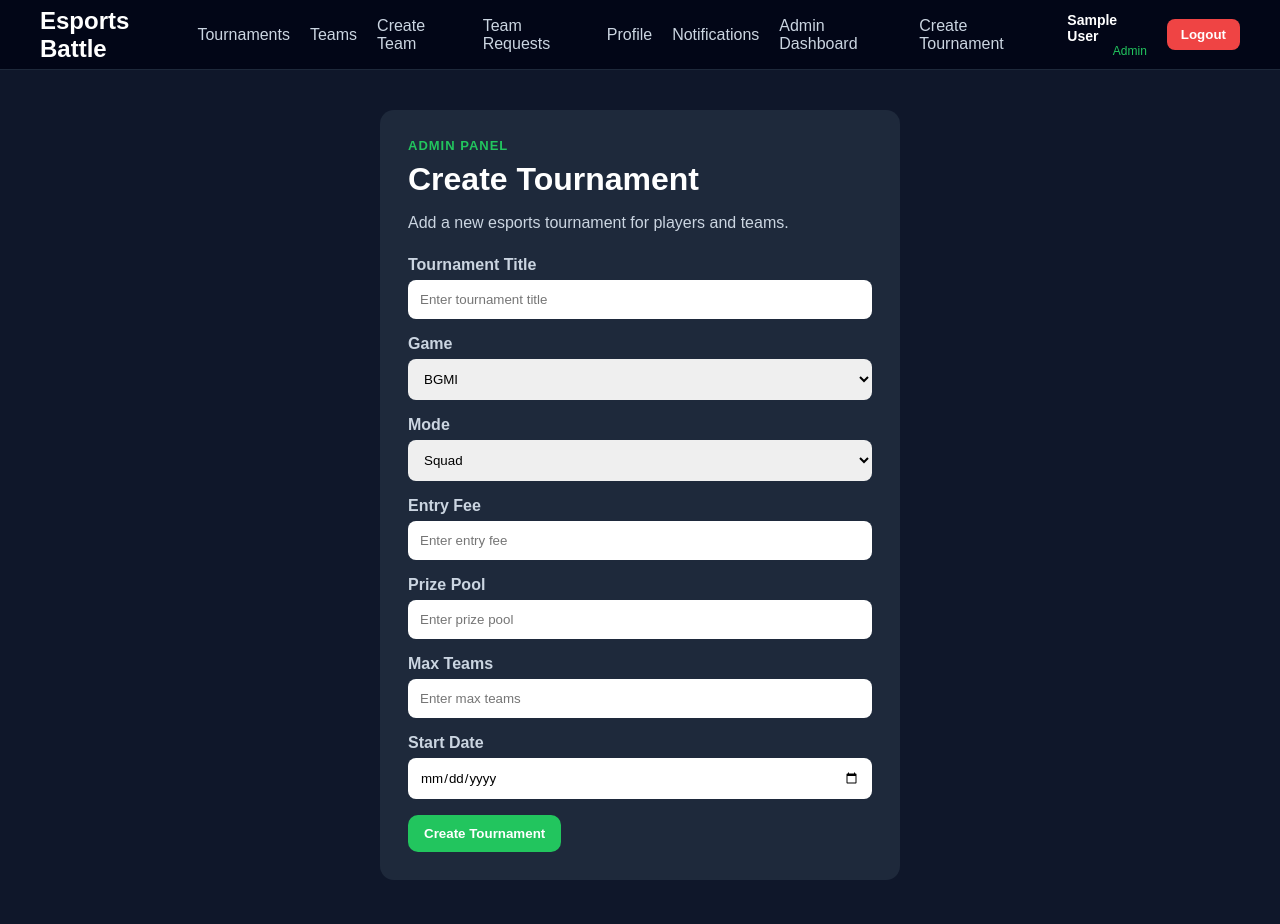
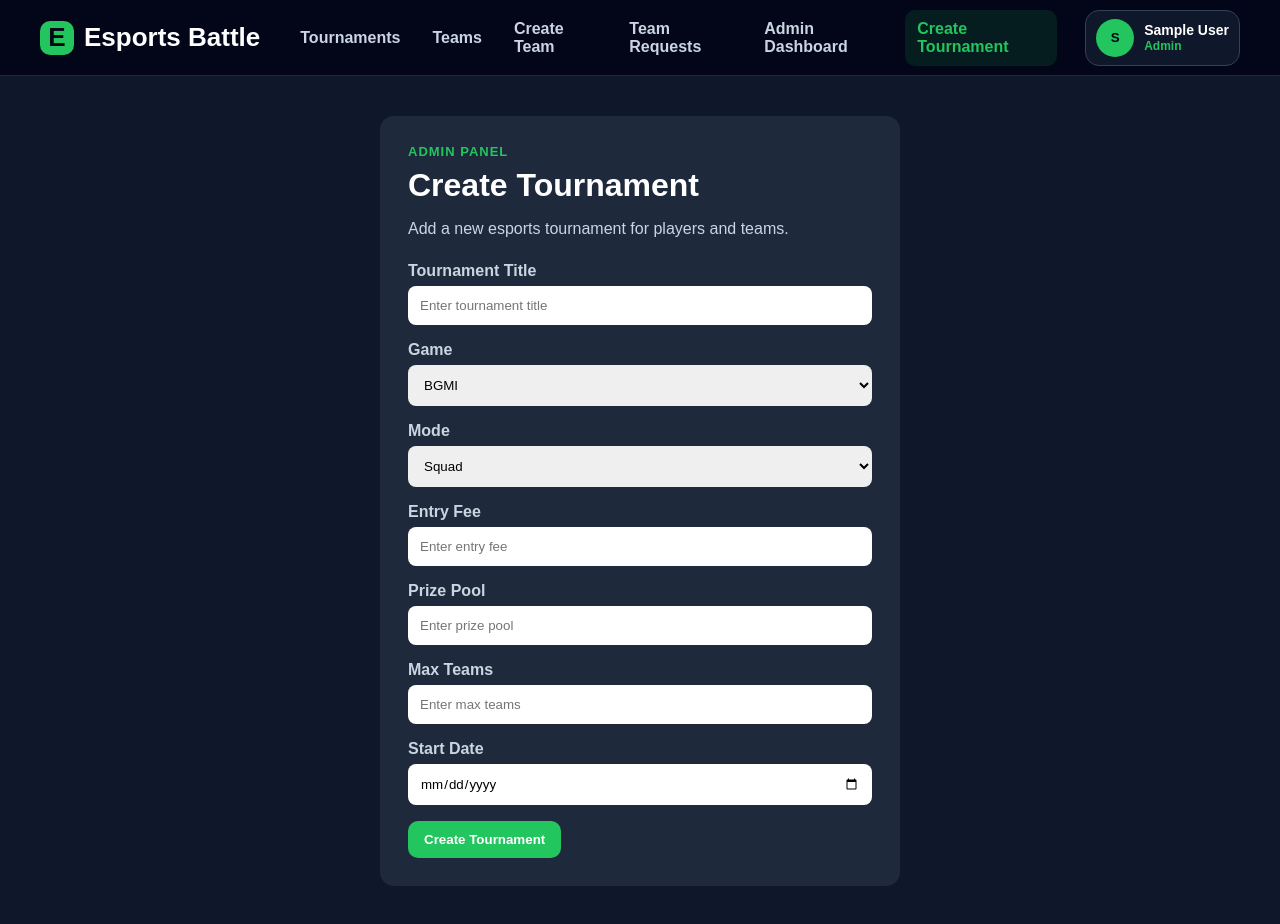
Before and after one commit to yash-yadav1804/Esports-Battle, a React (Vite) app in the folder client/: page /admin/create-tournament in a window 1280 px wide. Built offline with nearby package versions, Linux system fonts and the light colour scheme; sample sign-in values are in the browser's storage.

Commit message:
refactor: improve navbar with active links and profile dropdown

```diff
--- a/client/src/components/Navbar.jsx
+++ b/client/src/components/Navbar.jsx
@@ -1,9 +1,14 @@
-import { Link, useLocation, useNavigate } from "react-router-dom";
+import { useState } from "react";
+import { Link, NavLink, useLocation, useNavigate } from "react-router-dom";
+import { useToast } from "./ui/useToast";
 import styles from "./Navbar.module.css";
 
 const Navbar = () => {
   const navigate = useNavigate();
   const location = useLocation();
+  const toast = useToast();
+
+  const [isProfileOpen, setIsProfileOpen] = useState(false);
 
   const token = localStorage.getItem("token");
   const user = JSON.parse(localStorage.getItem("user"));
@@ -12,7 +17,12 @@ const Navbar = () => {
     localStorage.removeItem("token");
     localStorage.removeItem("user");
 
+    toast.info("You have been logged out");
     navigate("/login");
+  };
+
+  const getNavClass = ({ isActive }) => {
+    return isActive ? `${styles.link} ${styles.activeLink}` : styles.link;
   };
 
   if (location.pathname === "/login") {
@@ -20,57 +30,84 @@ const Navbar = () => {
   }
 
   return (
-    <nav className={styles.navbar}>
+    <header className={styles.navbar}>
       <Link to="/tournaments" className={styles.logo}>
+        <span className={styles.logoMark}>E</span>
         Esports Battle
       </Link>
 
-      <div className={styles.links}>
-        <Link to="/tournaments" className={styles.link}>
+      <nav className={styles.links}>
+        <NavLink to="/tournaments" className={getNavClass}>
           Tournaments
-        </Link>
-        <Link to="/teams" className={styles.link}>
+        </NavLink>
+
+        <NavLink to="/teams" className={getNavClass}>
           Teams
-        </Link>
-        <Link to="/teams/create" className={styles.link}>
+        </NavLink>
+
+        <NavLink to="/teams/create" className={getNavClass}>
           Create Team
-        </Link>
-        <Link to="/team-requests" className={styles.link}>
+        </NavLink>
+
+        <NavLink to="/team-requests" className={getNavClass}>
           Team Requests
-        </Link>
-        <Link to="/profile" className={styles.link}>
-          Profile
-        </Link>
+        </NavLink>
 
-        <Link to="/notifications" className={styles.link}>
-          Notifications
-        </Link>
         {user?.role === "admin" && (
           <>
-            <Link to="/admin/dashboard" className={styles.link}>
+            <NavLink to="/admin/dashboard" className={getNavClass}>
               Admin Dashboard
-            </Link>
+            </NavLink>
 
-            <Link to="/admin/create-tournament" className={styles.link}>
+            <NavLink to="/admin/create-tournament" className={getNavClass}>
               Create Tournament
-            </Link>
+            </NavLink>
           </>
         )}
+      </nav>
 
       {token && user && (
-          <div className={styles.userBox}>
-            <span className={styles.userName}>{user.name}</span>
-            <span className={styles.role}>{user.role}</span>
+        <div className={styles.profileArea}>
+          <button
+            className={styles.profileButton}
+            onClick={() => setIsProfileOpen((currentValue) => !currentValue)}
+          >
+            <div className={styles.avatar}>
+              {user.name?.charAt(0)?.toUpperCase() || "U"}
             </div>
-        )}
 
-        {token && (
+            <div className={styles.userInfo}>
+              <strong>{user.name}</strong>
+              <span>{user.role}</span>
+            </div>
+          </button>
+
+          {isProfileOpen && (
+            <div className={styles.dropdown}>
+              <NavLink
+                to="/profile"
+                className={styles.dropdownLink}
+                onClick={() => setIsProfileOpen(false)}
+              >
+                My Profile
+              </NavLink>
+
+              <NavLink
+                to="/notifications"
+                className={styles.dropdownLink}
+                onClick={() => setIsProfileOpen(false)}
+              >
+                Notifications
+              </NavLink>
+
               <button className={styles.logoutBtn} onClick={handleLogout}>
                 Logout
               </button>
+            </div>
           )}
         </div>
-    </nav>
+      )}
+    </header>
   );
 };
 
--- a/client/src/components/Navbar.module.css
+++ b/client/src/components/Navbar.module.css
@@ -1,64 +1,186 @@
 .navbar {
-  height: 70px;
-  background: #020617;
-  color: white;
+  position: sticky;
+  top: 0;
+  z-index: 100;
+  min-height: 76px;
+  padding: 0 40px;
   display: flex;
-  justify-content: space-between;
   align-items: center;
-  padding: 0 40px;
+  gap: 28px;
+  background: rgba(2, 6, 23, 0.92);
   border-bottom: 1px solid #1e293b;
+  backdrop-filter: blur(14px);
 }
 
 .logo {
+  display: flex;
+  align-items: center;
+  gap: 10px;
   color: white;
   text-decoration: none;
-  font-size: 24px;
-  font-weight: bold;
+  font-size: 26px;
+  font-weight: 900;
+  white-space: nowrap;
+}
+
+.logoMark {
+  width: 34px;
+  height: 34px;
+  display: grid;
+  place-items: center;
+  border-radius: 10px;
+  background: var(--primary);
+  color: #020617;
+  font-weight: 900;
 }
 
 .links {
+  flex: 1;
   display: flex;
+  justify-content: center;
+  gap: 8px;
   align-items: center;
-  gap: 20px;
 }
 
 .link {
-  color: #cbd5e1;
+  padding: 10px 12px;
+  color: var(--text-muted);
   text-decoration: none;
-  font-weight: 500;
+  border-radius: 10px;
+  font-weight: 700;
+  transition: background 0.2s ease, color 0.2s ease;
 }
 
 .link:hover {
+  background: #0f172a;
   color: white;
 }
 
-.userBox {
-  display: flex;
-  flex-direction: column;
-  align-items: flex-end;
+.activeLink {
+  background: rgba(34, 197, 94, 0.12);
+  color: var(--primary);
 }
 
-.userName {
-  font-size: 14px;
-  font-weight: bold;
+.profileArea {
+  position: relative;
 }
 
-.role {
+.profileButton {
+  display: flex;
+  align-items: center;
+  gap: 10px;
+  padding: 8px 10px;
+  background: #0f172a;
+  border: 1px solid #334155;
+  border-radius: 14px;
+  cursor: pointer;
+  color: white;
+}
+
+.profileButton:hover {
+  border-color: var(--primary);
+}
+
+.avatar {
+  width: 38px;
+  height: 38px;
+  display: grid;
+  place-items: center;
+  border-radius: 50%;
+  background: var(--primary);
+  color: #020617;
+  font-weight: 900;
+}
+
+.userInfo {
+  display: grid;
+  text-align: left;
+  line-height: 1.2;
+}
+
+.userInfo strong {
+  font-size: 14px;
+}
+
+.userInfo span {
+  color: var(--primary);
   font-size: 12px;
-  color: #22c55e;
   text-transform: capitalize;
+  font-weight: 700;
+}
+
+.dropdown {
+  position: absolute;
+  top: calc(100% + 12px);
+  right: 0;
+  width: 220px;
+  padding: 10px;
+  background: #020617;
+  border: 1px solid #334155;
+  border-radius: 16px;
+  box-shadow: 0 20px 40px rgba(0, 0, 0, 0.35);
+}
+
+.dropdownLink,
+.logoutBtn {
+  width: 100%;
+  display: block;
+  padding: 11px 12px;
+  border-radius: 10px;
+  background: transparent;
+  border: none;
+  color: var(--text-muted);
+  text-align: left;
+  text-decoration: none;
+  cursor: pointer;
+  font-weight: 700;
+}
+
+.dropdownLink:hover,
+.logoutBtn:hover {
+  background: #0f172a;
+  color: white;
 }
 
 .logoutBtn {
-  padding: 8px 14px;
-  background: #ef4444;
-  border: none;
-  border-radius: 8px;
-  color: white;
-  cursor: pointer;
-  font-weight: bold;
+  color: #f87171;
 }
 
-.logoutBtn:hover {
-  background: #dc2626;
+@media (max-width: 1100px) {
+  .navbar {
+    align-items: flex-start;
+    flex-direction: column;
+    padding: 18px 24px;
+  }
+
+  .links {
+    width: 100%;
+    justify-content: flex-start;
+    flex-wrap: wrap;
+  }
+
+  .profileArea {
+    width: 100%;
+  }
+
+  .profileButton {
+    width: 100%;
+    justify-content: space-between;
+  }
+
+  .dropdown {
+    left: 0;
+    right: auto;
+    width: 100%;
+  }
 }
+
+@media (max-width: 520px) {
+  .logo {
+    font-size: 22px;
+  }
+
+  .link {
+    font-size: 14px;
+  }
+}
```
Lines whose indentation alone changed are shown as unchanged.
